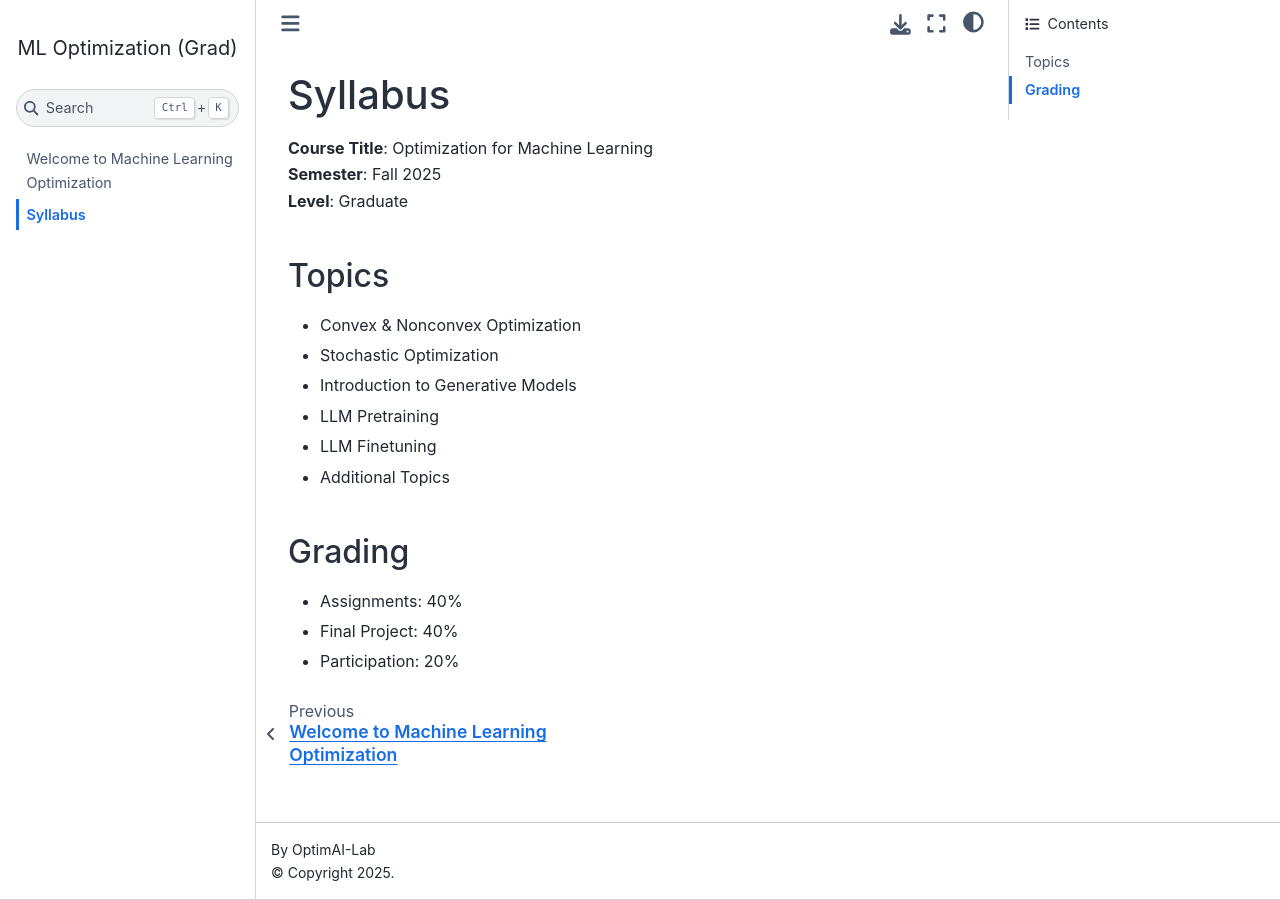
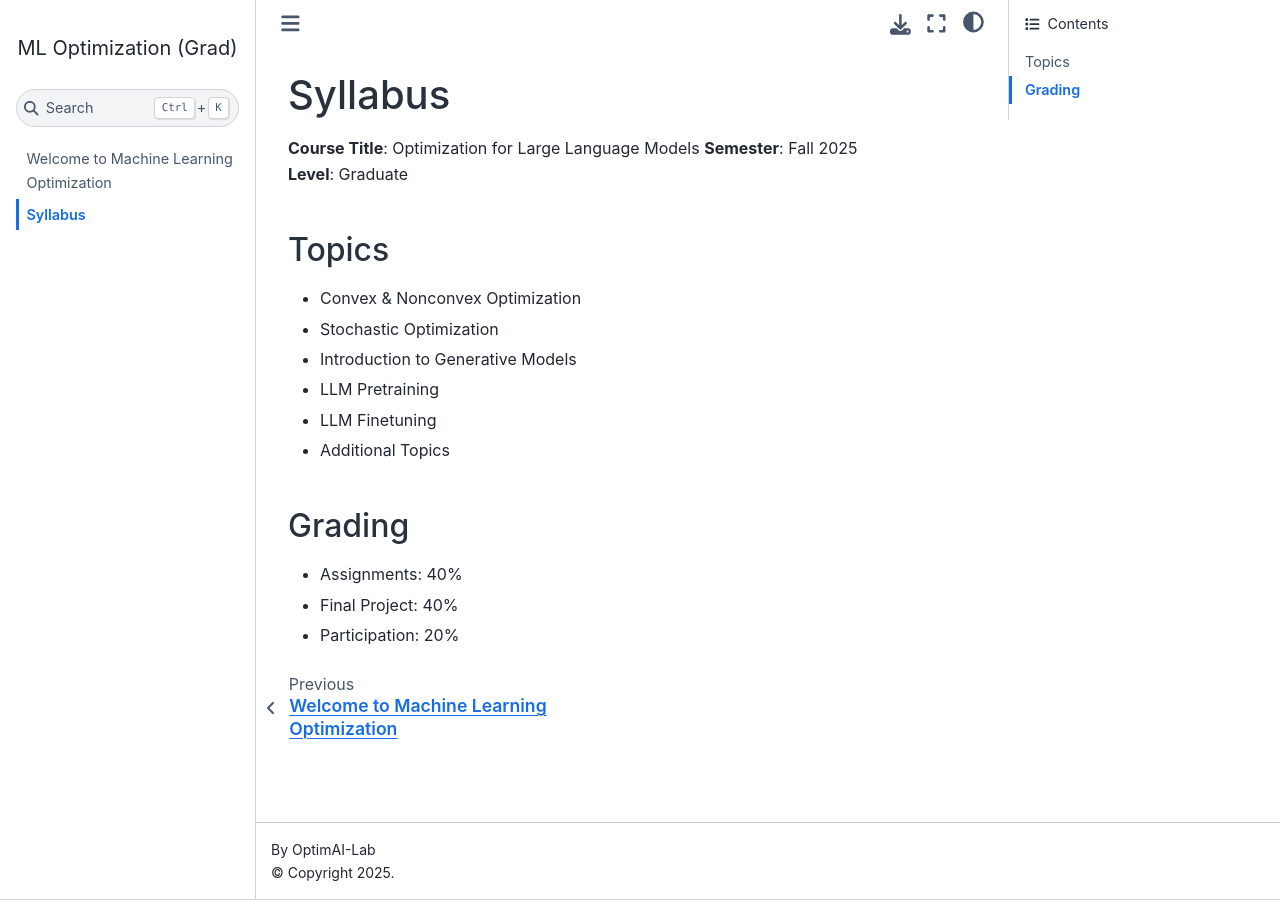
Before and after one commit to JasonJiaxiangLi/test_website, a Jupyter Book: the page built from syllabus.md, in a window 1280 px wide. Built offline with Jupyter Book 1.0.4 settings and Sphinx 7.4.7 and the Sphinx Book theme 1.1.4, drawn with Linux system fonts in a browser that asks for light colours; pages that are not in the unit, such as notebooks, are missing from menus.

Commit message:
test run with the new repo

```diff
--- a/syllabus.md
+++ b/syllabus.md
@@ -1,6 +1,6 @@
 # Syllabus
 
-**Course Title**: Optimization for Machine Learning
+**Course Title**: Optimization for Large Language Models
 **Semester**: Fall 2025
 **Level**: Graduate
 
```
